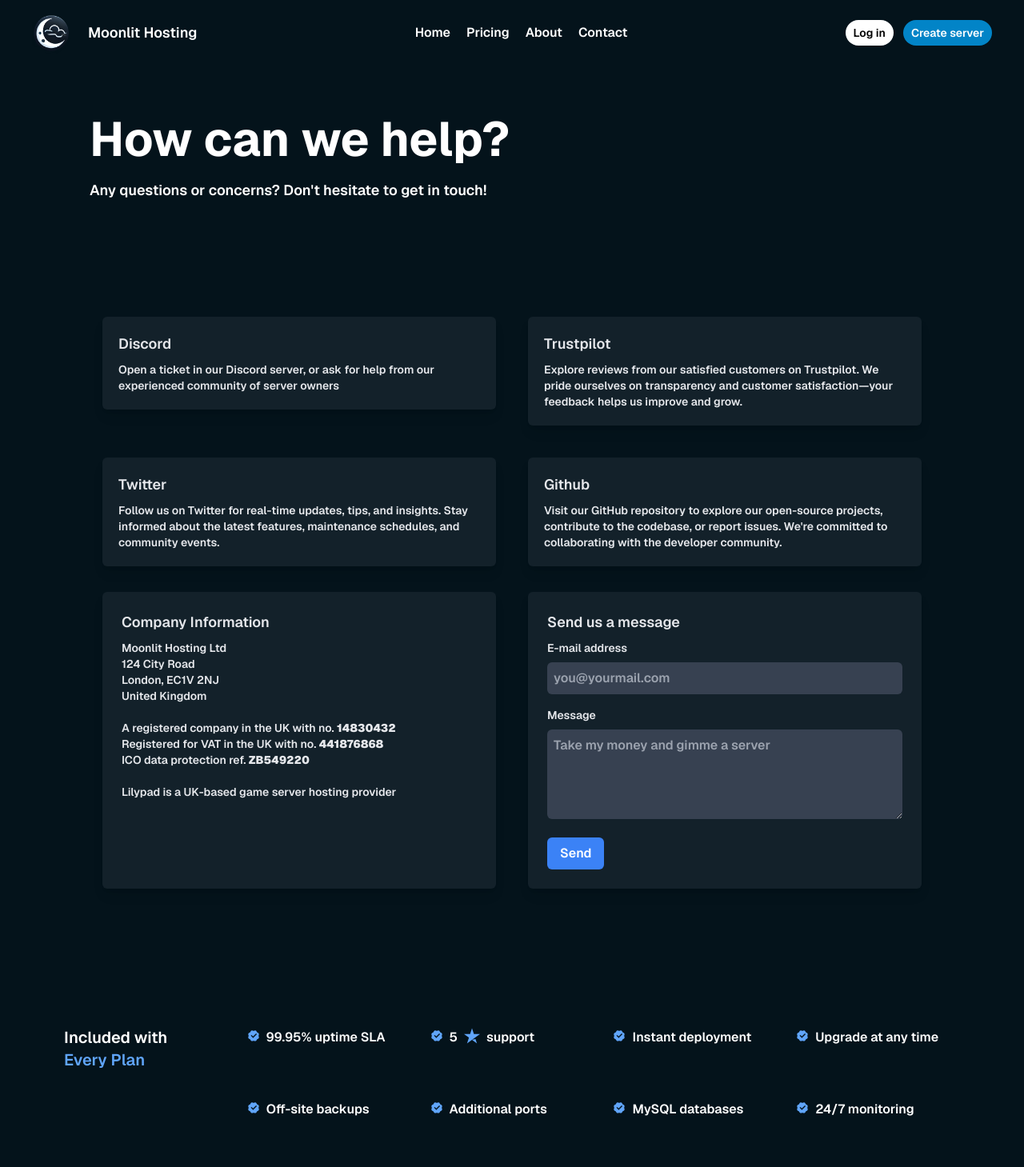
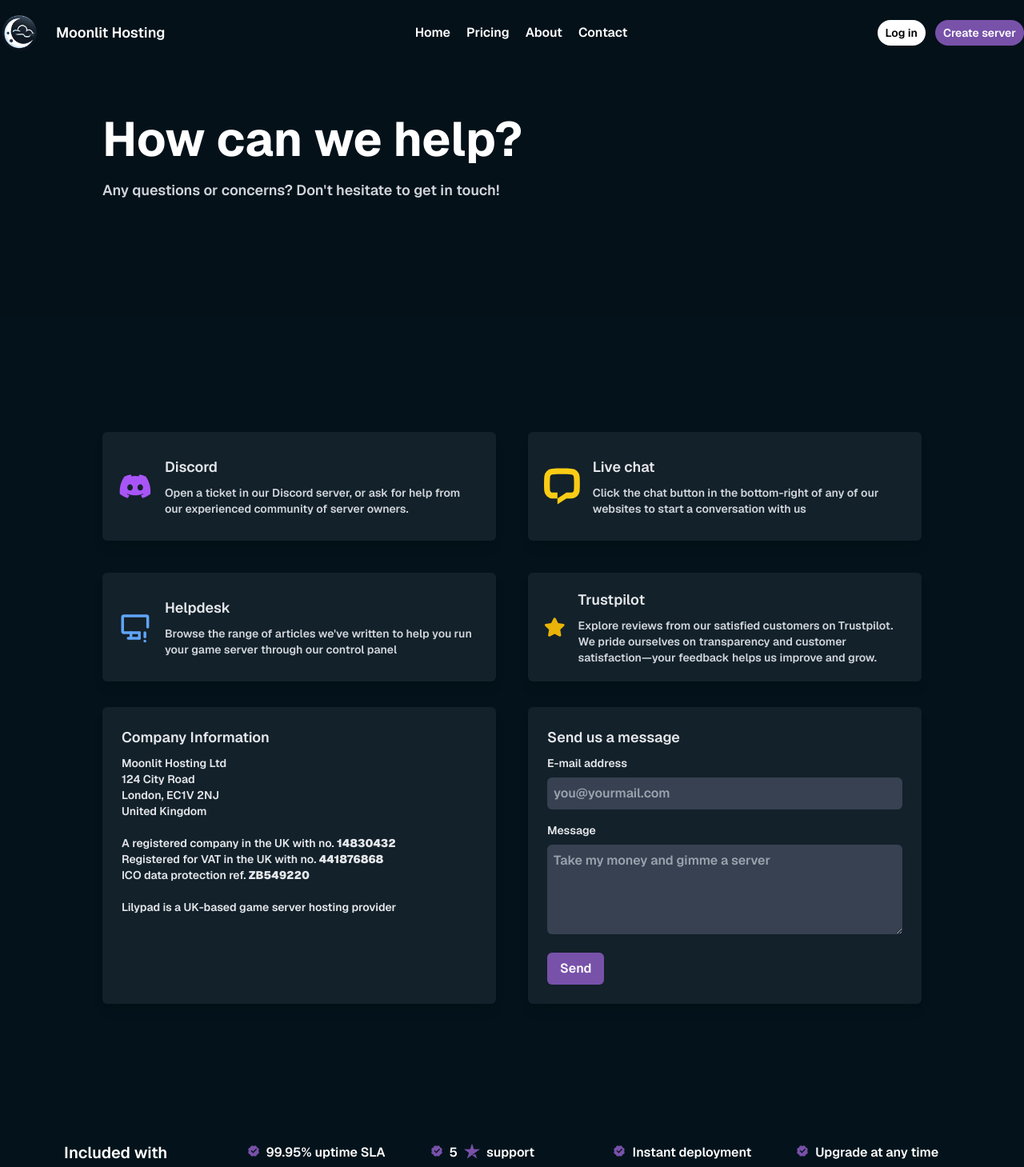
Before and after one commit to ashiqtasdid/moonlit, a Next.js app: page /contact in a window 1280 px wide. Shown: the top 1459 px of the page at 80% size. Built offline with nearby package versions, Linux system fonts and the light colour scheme.

Commit message:
Changed Theme Colors, Implemented Max Width

```diff
--- a/app/contact/page.tsx
+++ b/app/contact/page.tsx
@@ -7,11 +7,10 @@
 
 import type { Metadata } from "next";
 
-
 export const metadata: Metadata = {
   title: "Contact | Moonlit Hosting",
   description:
-  "Contact Moonlit Hosting for any questions or concerns. We offer a wide range of hosting plans to fit your needs.",
+    "Contact Moonlit Hosting for any questions or concerns. We offer a wide range of hosting plans to fit your needs.",
   keywords: [
     "free minecraft hosing",
     "hosting",
@@ -35,15 +34,19 @@
       <div className="sticky top-0 z-10">
         <Nav />
       </div>
-      <div className="pt-36 text-white mx-4 md:mx-28">
-        <h1 className="text-6xl font-bold ">How can we help?</h1>
-        <p className="pt-5 font-semibold text-lg">
-          Any questions or concerns? Don&apos;t hesitate to get in touch!
-        </p>
+      <div className="py-36 text-white bg-gray-950 ">
+        <div className="max-w-5xl mx-auto">
+          <h1 className="text-6xl font-bold">How can we help?</h1>
+          <p className="pt-5 font-semibold text-gray-300 text-lg">
+            Any questions or concerns? Don&apos;t hesitate to get in touch!
+          </p>
+        </div>
       </div>
-      <InfoGrid/>
-      <Plan />
-      <Card />
+      <div className="max-w-7xl mx-auto">
+        <InfoGrid />
+        <Plan />
+        <Card />
+      </div>
       <Footer />
     </div>
   );
--- a/components/feature.tsx
+++ b/components/feature.tsx
@@ -7,7 +7,7 @@
 
 const Feature = () => {
   return (
-    <div className="text-white flex justify-center px-4 sm:px-6 lg:px-8">
+    <div className="text-white flex max-w-[1310px] mx-auto justify-center px-4 sm:px-6 lg:px-8">
       <div className="grid grid-cols-1 md:grid-cols-2 lg:grid-cols-3 gap-8 max-w-7xl mx-auto">
         <div className="col-span-1 md:col-span-2 ring-1 rounded-xl ring-slate-700 ring-opacity-30 bg-gradient-to-b from-blue-950 to-blue-900 p-6">
           <h1 className="font-semibold text-lg md:text-xl lg:text-2xl pb-6">
@@ -24,13 +24,13 @@
                 </div>
               </div>
               <div className="space-y-1 w-full md:w-auto">
-                <p className="text-blue-400">AMD Ryzen 7950X</p>
+                <p className="text-gray-900">AMD Ryzen 7950X</p>
                 <MotionProgress
                   initial={{ width: 0 }}
                   animate={{ width: "100%" }}
                   transition={{ duration: 1 }}
                   value={0}
-                  className="h-2 bg-blue-500"
+                  className="h-2 bg-gray-900"
                 />
               </div>
             </li>
--- a/components/footer.tsx
+++ b/components/footer.tsx
@@ -7,7 +7,7 @@
 
 const Footer = () => {
   return (
-    <div className="py-5">
+    <div className="py-5 max-w-[1650px] mx-auto">
       <div className="flex flex-col md:flex-row items-center md:justify-between text-white mx-5 md:mx-10 space-y-5 md:space-y-0">
         <div className="flex space-x-3 items-center">
           <Image src="/assets/logo.png" width={50} height={50} alt="logo" />
--- a/components/hero.tsx
+++ b/components/hero.tsx
@@ -15,7 +15,7 @@
           transition={{ duration: 0.5 }}
           className="text-white md:mx-72 text-6xl font-bold"
         >
-          <span className="text-transparent bg-clip-text bg-gradient-to-r from-blue-600 via-blue-400 to-blue-200 ">
+          <span className="text-transparent bg-clip-text bg-gradient-to-r from-blue-600 via-blue-400 to-blue-200">
             <BubbleText />
           </span>{" "}
           is a better way to play together
@@ -35,7 +35,7 @@
           className="pt-5"
         >
           <Link href={"/create-minecraft-server"}>
-            <button className="text-sm bg-sky-600 hover:bg-sky-800 text-white font-bold py-2 px-4 rounded-full mt-5">
+            <button className="text-sm bg-gray-900 hover:bg-purple-900 text-white font-bold py-2 px-4 rounded-full mt-5">
               Minecraft Hosting
             </button>
           </Link>
@@ -54,7 +54,7 @@
 
 const BubbleText = () => {
   return (
-    <h2 className="text-center text-5xl font-thin bg-clip-text bg-gradient-to-r from-blue-600 via-blue-400 to-blue-200 ">
+    <h2 className="text-center text-5xl font-thin text-gray-900">
       {"Moonlit".split("").map((child, idx) => (
         <span className={styles.hoverText} key={idx}>
           {child}
--- a/components/infoGrid.tsx
+++ b/components/infoGrid.tsx
@@ -1,33 +1,61 @@
-import Link from 'next/link';
-import React from 'react';
+import Link from "next/link";
+import React from "react";
+import { FaDiscord, FaStar } from "react-icons/fa";
+import { SiLivechat } from "react-icons/si";
+import { TbDeviceDesktopExclamation } from "react-icons/tb";
 
 const InfoGrid: React.FC = () => {
   return (
-    <div className="bg-blue-950 text-gray-200 py-36 p-6 flex justify-center">
-      <div className="max-w-5xl w-full">
+    <div className="bg-blue-950 mx-auto max-w-7xl text-gray-200 py-36 px-6">
+      <div className="max-w-5xl mx-auto">
         <div className="grid grid-cols-1 md:grid-cols-2 gap-10">
-            <Link href={'https://discord.gg/GRmdaV4w'} target='_blank'>
-          <div className="bg-blue-900 font-semibold hover:ring-2 hover:ring-purple-500 py-5 px-5 p-4 rounded-md shadow-lg transition duration-300 ease-in-out">
+          <Link href={"https://discord.gg/GRmdaV4w"} target="_blank">
+            <div className="bg-blue-900 font-semibold hover:ring-2 hover:ring-purple-500 py-[30px] px-5 rounded-md shadow-lg transition duration-300 ease-in-out flex items-center">
+              <FaDiscord className="text-7xl mr-4 text-purple-500" />
+              <div>
                 <h3 className="text-lg font-semibold mb-2">Discord</h3>
-            <p className="text-sm">Open a ticket in our Discord server, or ask for help from our experienced community of server owners</p>
+                <p className="text-sm text-gray-300">
+                  Open a ticket in our Discord server, or ask for help from our
+                  experienced community of server owners.
+                </p>
+              </div>
             </div>
           </Link>
-            <Link href={'#'}>
-                      <div className="bg-blue-900 font-semibold hover:ring-2 hover:ring-yellow-500 py-5 px-5 p-4 rounded-md shadow-lg transition duration-300 ease-in-out">
-            <h3 className="text-lg font-semibold mb-2">Trustpilot</h3>
-            <p className="text-sm">Explore reviews from our satisfied customers on Trustpilot. We pride ourselves on transparency and customer satisfaction—your feedback helps us improve and grow.</p>
+          <Link href={"#"}>
+            <div className="bg-blue-900 font-semibold hover:ring-2 hover:ring-yellow-500 py-[30px] px-5 rounded-md shadow-lg transition duration-300 ease-in-out flex items-center">
+              <SiLivechat className="text-7xl mr-4 text-yellow-400" />
+              <div>
+                <h3 className="text-lg font-semibold mb-2">Live chat</h3>
+                <p className="text-sm text-gray-300">
+                  Click the chat button in the bottom-right of any of our
+                  websites to start a conversation with us
+                </p>
+              </div>
             </div>
           </Link>
-            <Link href={'#'} >
-          <div className="bg-blue-900 font-semibold hover:ring-2 hover:ring-green-500 py-5 px-5 p-4 rounded-md shadow-lg transition duration-300 ease-in-out">
-            <h3 className="text-lg font-semibold mb-2">Twitter</h3>
-            <p className="text-sm">Follow us on Twitter for real-time updates, tips, and insights. Stay informed about the latest features, maintenance schedules, and community events.</p>
+          <Link href={"#"}>
+            <div className="bg-blue-900 font-semibold hover:ring-2 hover:ring-green-500 py-[30px] px-5 rounded-md shadow-lg transition duration-300 ease-in-out flex items-center">
+              <TbDeviceDesktopExclamation className="text-7xl mr-4 text-blue-400" />
+              <div>
+                <h3 className="text-lg font-semibold mb-2">Helpdesk</h3>
+                <p className="text-sm text-gray-300">
+                  Browse the range of articles we&apos;ve written to help you
+                  run your game server through our control panel
+                </p>
+              </div>
             </div>
           </Link>
-            <Link href={'#'}>
-          <div className="bg-blue-900 font-semibold hover:ring-2 hover:ring-red-500 py-5 px-5 p-4 rounded-md shadow-lg transition duration-300 ease-in-out">
-            <h3 className="text-lg font-semibold mb-2">Github</h3>
-            <p className="text-sm">Visit our GitHub repository to explore our open-source projects, contribute to the codebase, or report issues. We&apos;re committed to collaborating with the developer community.</p>
+          <Link href={"#"}>
+            <div className="bg-blue-900 font-semibold hover:ring-2 hover:ring-red-500 py-5 px-5 rounded-md shadow-lg transition duration-300 ease-in-out flex items-center">
+              <FaStar className="text-7xl mr-4 text-yellow-500" />
+              <div>
+                <h3 className="text-lg font-semibold mb-2">Trustpilot</h3>
+                <p className="text-sm text-gray-300">
+                  Explore reviews from our satisfied customers on Trustpilot. We
+                  pride ourselves on transparency and customer satisfaction—your
+                  feedback helps us improve and grow.
+                </p>
+              </div>
             </div>
           </Link>
         </div>
@@ -39,24 +67,33 @@
               Moonlit Hosting Ltd <br />
               124 City Road <br />
               London, EC1V 2NJ <br />
-              United Kingdom <br /><br />
-              A registered company in the UK with no. <strong>14830432</strong><br />
-              Registered for VAT in the UK with no. <strong>441876868</strong><br />
-              ICO data protection ref. <strong>ZB549220</strong><br /><br />
+              United Kingdom <br />
+              <br />A registered company in the UK with no.{" "}
+              <strong>14830432</strong>
+              <br />
+              Registered for VAT in the UK with no. <strong>441876868</strong>
+              <br />
+              ICO data protection ref. <strong>ZB549220</strong>
+              <br />
+              <br />
               Lilypad is a UK-based game server hosting provider
             </p>
           </div>
           <div className="bg-blue-900 font-semibold p-6 rounded-md shadow-lg">
             <h3 className="text-lg font-semibold mb-2">Send us a message</h3>
             <form>
-              <label className="block mb-2 text-sm" htmlFor="email">E-mail address</label>
+              <label className="block mb-2 text-sm" htmlFor="email">
+                E-mail address
+              </label>
               <input
                 type="email"
                 id="email"
                 className="w-full bg-gray-700 text-gray-200 p-2 rounded-md mb-4"
                 placeholder="you@yourmail.com"
               />
-              <label className="block mb-2 text-sm" htmlFor="message">Message</label>
+              <label className="block mb-2 text-sm" htmlFor="message">
+                Message
+              </label>
               <textarea
                 id="message"
                 className="w-full bg-gray-700 text-gray-200 p-2 rounded-md"
@@ -65,7 +102,7 @@
               />
               <button
                 type="submit"
-                className="mt-4 bg-blue-500 hover:bg-blue-400 text-white font-semibold py-2 px-4 rounded-md transition duration-300 ease-in-out"
+                className="mt-4 bg-gray-900 hover:bg-purple-800 text-white font-semibold py-2 px-4 rounded-md transition duration-300 ease-in-out"
               >
                 Send
               </button>
@@ -75,6 +112,6 @@
       </div>
     </div>
   );
-}
+};
 
 export default InfoGrid;
--- a/components/nav.tsx
+++ b/components/nav.tsx
@@ -62,18 +62,18 @@
       } transition-all duration-300`}
       animate={controls}
     >
-      <div className="flex justify-between items-center mx-10">
-        <div className="flex py-1 space-x-5 items-center">
-          <Link href="/" aria-label="Home">
+      <div className="flex justify-between items-center mx-10 max-w-[1650px] w-full lg:mx-auto">
+        <Link href="/" aria-label="Home">
+          <div className="flex py-1 space-x-5 items-center">
             <motion.div
               whileHover={{ scale: 1.2, rotate: 360 }}
               transition={{ duration: 1 }}
             >
               <Image src="/assets/logo.png" width={50} height={50} alt="logo" />
             </motion.div>
-          </Link>
-          <div className="text-lg font-semibold">Moonlit Hosting</div>
-        </div>
+            <div className="text-lg font-semibold">Moonlit Hosting</div>
+          </div>
+        </Link>
 
         <div className="hidden md:flex space-x-5">
           <Link href="/" className="font-semibold">
@@ -97,7 +97,7 @@
             </button>
             <button
               onClick={handleOpenModal}
-              className="bg-sky-600 text-sm font-semibold text-white px-2.5 py-1.5 rounded-2xl"
+              className="bg-gray-900 text-sm font-semibold text-white px-2.5 py-1.5 rounded-2xl"
             >
               Create server
             </button>
--- a/components/plan.tsx
+++ b/components/plan.tsx
@@ -3,38 +3,38 @@
 
 const Plan = () => {
   return (
-    <div className="text-white pb-20">
+    <div className="max-w-[1310px] mx-auto text-white pb-20">
       {/* Top Section */}
       <div className="grid grid-cols-1 md:grid-cols-2 lg:grid-cols-5 gap-6 mx-6 md:mx-20">
         <div className="flex flex-col items-start">
           <h1 className="font-semibold pt-7 text-xl">
             Included with <br />
-            <span className="text-blue-400">Every Plan</span>
+            <span className="text-gray-900">Every Plan</span>
           </h1>
         </div>
         <div className="flex items-center">
           <h2 className="flex font-semibold space-x-2">
-            <RiVerifiedBadgeFill className="text-blue-400 mt-0.5" />
+            <RiVerifiedBadgeFill className="text-gray-900 mt-0.5" />
             <span>99.95% uptime SLA</span>
           </h2>
         </div>
         <div className="flex items-center">
           <h2 className="flex font-semibold space-x-2">
-            <RiVerifiedBadgeFill className="text-blue-400 mt-0.5" />
+            <RiVerifiedBadgeFill className="text-gray-900 mt-0.5" />
             <span>5</span>
-            <SiTrustpilot className="text-blue-400 text-xl mx-1" />
+            <SiTrustpilot className="text-gray-900 text-xl mx-1" />
             <span>support</span>
           </h2>
         </div>
         <div className="flex items-center">
           <h2 className="flex font-semibold space-x-2">
-            <RiVerifiedBadgeFill className="text-blue-400 mt-0.5" />
+            <RiVerifiedBadgeFill className="text-gray-900 mt-0.5" />
             <span>Instant deployment</span>
           </h2>
         </div>
         <div className="flex items-center">
           <h2 className="flex font-semibold space-x-2">
-            <RiVerifiedBadgeFill className="text-blue-400 mt-0.5" />
+            <RiVerifiedBadgeFill className="text-gray-900 mt-0.5" />
             <span>Upgrade at any time</span>
           </h2>
         </div>
@@ -45,30 +45,30 @@
         <div className="flex flex-col items-start">
           <h1 className="font-semibold text-xl invisible">
             Included with <br />
-            <span className="text-blue-400">Every Plan</span>
+            <span className="text-gray-900">Every Plan</span>
           </h1>
         </div>
         <div className="flex items-center">
           <h2 className="flex font-semibold space-x-2">
-            <RiVerifiedBadgeFill className="text-blue-400 mt-0.5" />
+            <RiVerifiedBadgeFill className="text-gray-900 mt-0.5" />
             <span>Off-site backups</span>
           </h2>
         </div>
         <div className="flex items-center">
           <h2 className="flex font-semibold space-x-2">
-            <RiVerifiedBadgeFill className="text-blue-400 mt-0.5" />
+            <RiVerifiedBadgeFill className="text-gray-900 mt-0.5" />
             <span>Additional ports</span>
           </h2>
         </div>
         <div className="flex items-center">
           <h2 className="flex font-semibold space-x-2">
-            <RiVerifiedBadgeFill className="text-blue-400 mt-0.5" />
+            <RiVerifiedBadgeFill className="text-gray-900 mt-0.5" />
             <span>MySQL databases</span>
           </h2>
         </div>
         <div className="flex items-center">
           <h2 className="flex font-semibold space-x-2">
-            <RiVerifiedBadgeFill className="text-blue-400 mt-0.5" />
+            <RiVerifiedBadgeFill className="text-gray-900 mt-0.5" />
             <span>24/7 monitoring</span>
           </h2>
         </div>
--- a/tailwind.config.ts
+++ b/tailwind.config.ts
@@ -25,6 +25,10 @@
           800: "#020c12",
           700: "#081721",
           600: "#111921",
+        },
+        gray: {
+          950: "#041119",
+          900: "#7851A9",
         },
         border: "hsl(var(--border))",
         input: "hsl(var(--input))",
```
Also changed, not shown: components/packages.tsx (+11 -11 lines), components/prices.tsx (+21 -25 lines), components/review.tsx (+5 -5 lines). Lines whose indentation alone changed are shown as unchanged.
